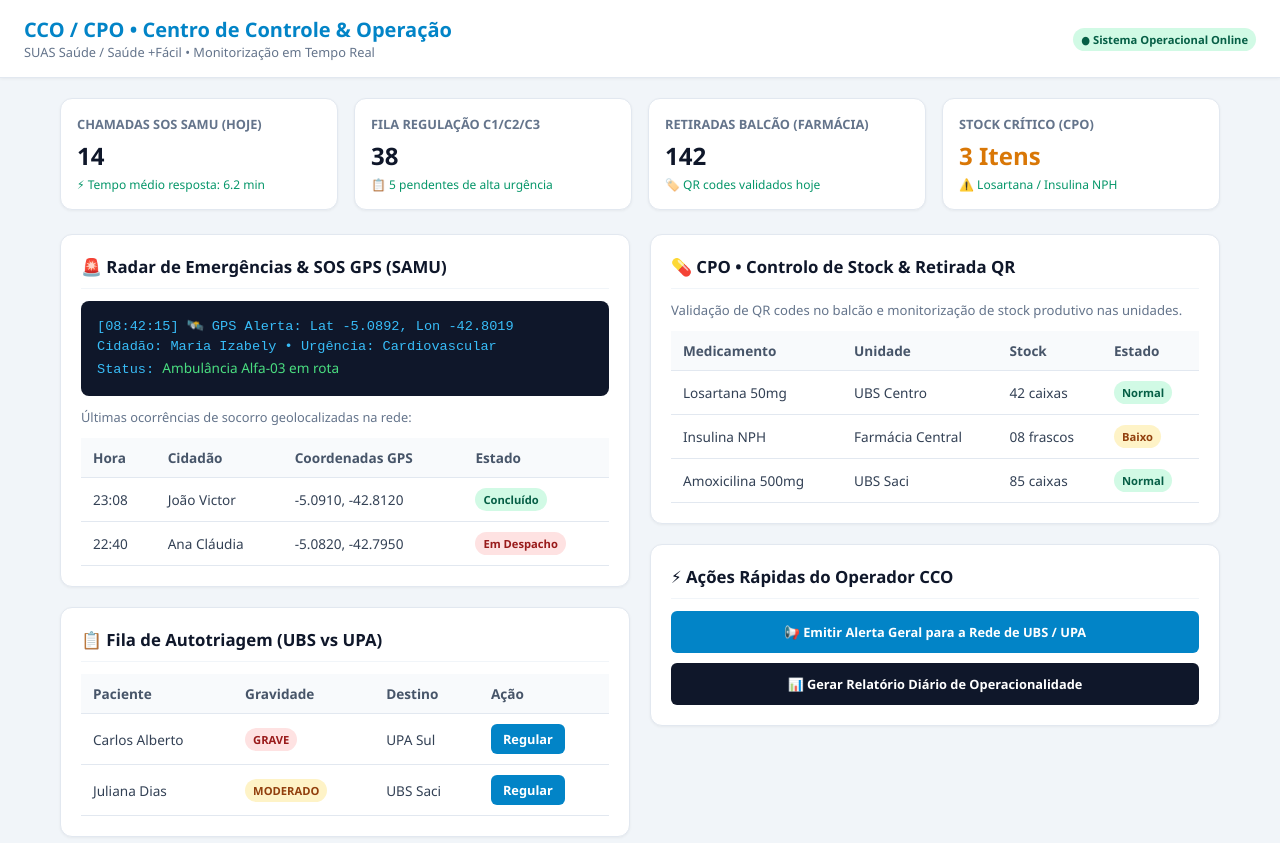
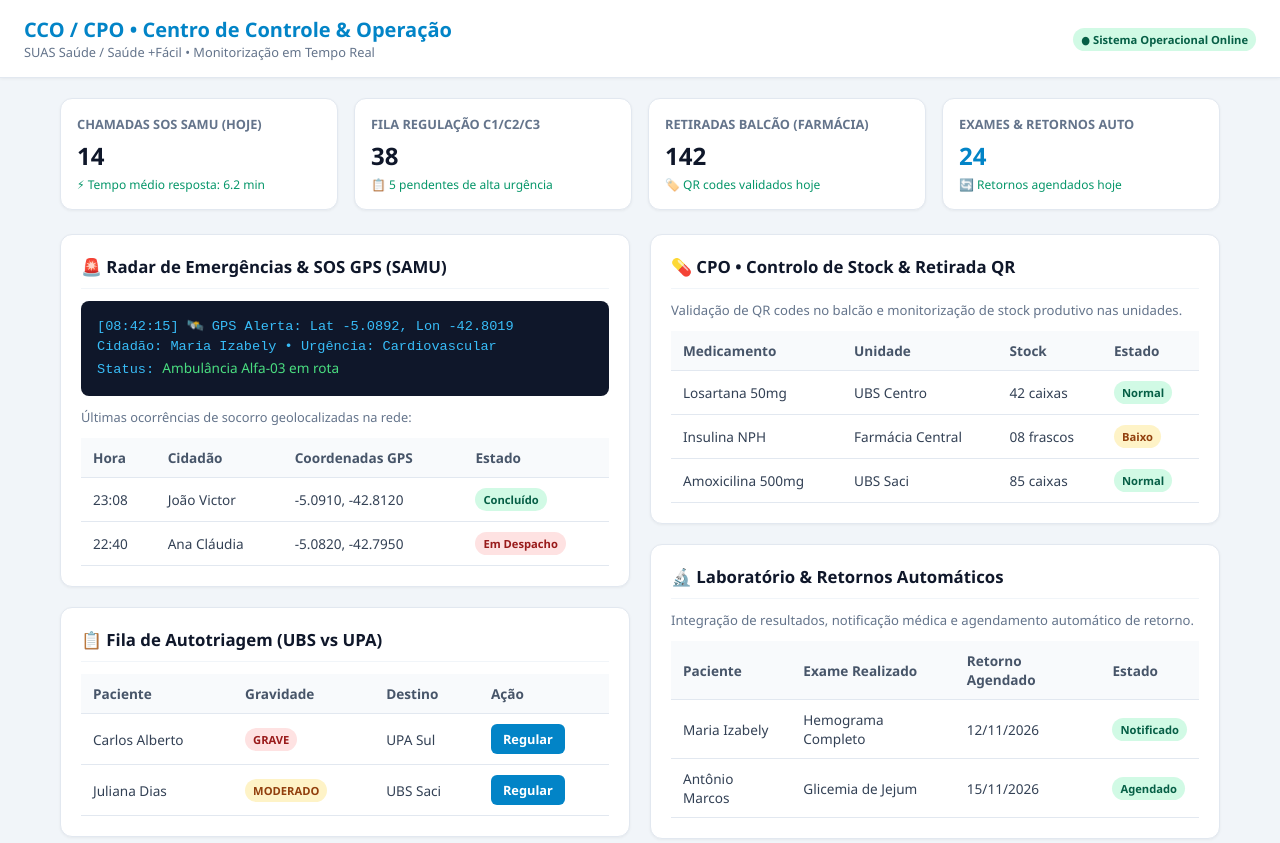
Before and after one commit to dlsmccv-stack/suas-saude-facil, a plain HTML site: page cco-cpo/index.html in a window 1280 px wide. Shown: the top 843 px of the page. Drawn offline with Linux system fonts and the light colour scheme.

Commit message:
Update index.html

```diff
--- a/cco-cpo/index.html
+++ b/cco-cpo/index.html
@@ -75,13 +75,13 @@
         <div class="kpi-sub">🏷️ QR codes validados hoje</div>
       </div>
       <div class="kpi-card">
-        <div class="kpi-title">Stock Crítico (CPO)</div>
-        <div class="kpi-value" style="color: #d97706;">3 Itens</div>
-        <div class="kpi-sub">⚠️ Losartana / Insulina NPH</div>
+        <div class="kpi-title">Exames & Retornos Auto</div>
+        <div class="kpi-value" style="color: #0284c7;">24</div>
+        <div class="kpi-sub">🔄 Retornos agendados hoje</div>
       </div>
     </div>
 
-    <!-- Secção Principaldividida -->
+    <!-- Secção Principal Dividida -->
     <div class="section-grid">
 
       <!-- COLUNA 1: Radar de Emergência SOS GPS & Regulação -->
@@ -149,7 +149,7 @@
         </div>
       </div>
 
-      <!-- COLUNA 2: Centro Produtivo (CPO) & Farmácia -->
+      <!-- COLUNA 2: Centro Produtivo (CPO), Farmácia & Laboratório/Retornos -->
       <div>
         <div class="card">
           <div class="card-title">💊 CPO • Controlo de Stock & Retirada QR</div>
@@ -186,6 +186,36 @@
           </table>
         </div>
 
+        <!-- NOVO MÓDULO: Gestão de Exames & Retornos Automáticos -->
+        <div class="card">
+          <div class="card-title">🔬 Laboratório & Retornos Automáticos</div>
+          <p style="font-size: 0.82rem; color: #64748b; margin-bottom: 12px;">Integração de resultados, notificação médica e agendamento automático de retorno.</p>
+          <table>
+            <thead>
+              <tr>
+                <th>Paciente</th>
+                <th>Exame Realizado</th>
+                <th>Retorno Agendado</th>
+                <th>Estado</th>
+              </tr>
+            </thead>
+            <tbody>
+              <tr>
+                <td>Maria Izabely</td>
+                <td>Hemograma Completo</td>
+                <td>12/11/2026</td>
+                <td><span class="badge badge-green">Notificado</span></td>
+              </tr>
+              <tr>
+                <td>Antônio Marcos</td>
+                <td>Glicemia de Jejum</td>
+                <td>15/11/2026</td>
+                <td><span class="badge badge-green">Agendado</span></td>
+              </tr>
+            </tbody>
+          </table>
+        </div>
+
         <div class="card">
           <div class="card-title">⚡ Ações Rápidas do Operador CCO</div>
           <div style="display: flex; flex-direction: column; gap: 10px;">
```
